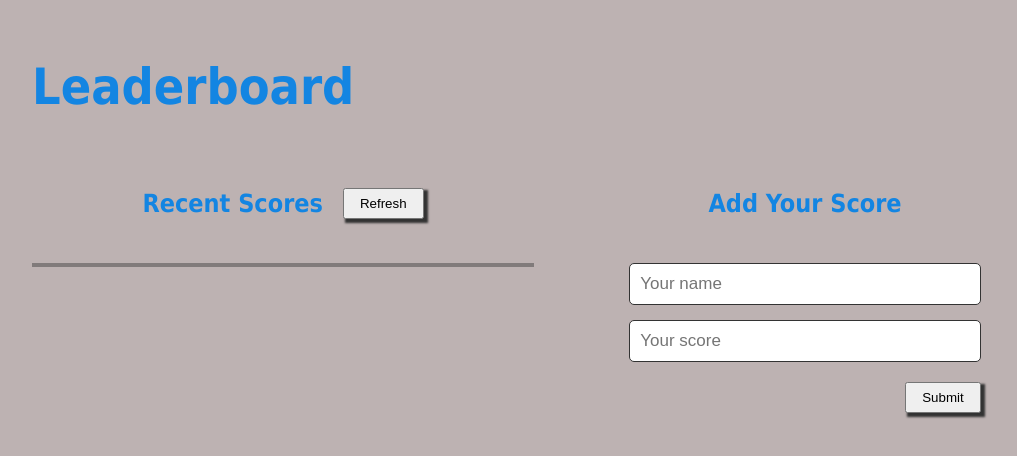
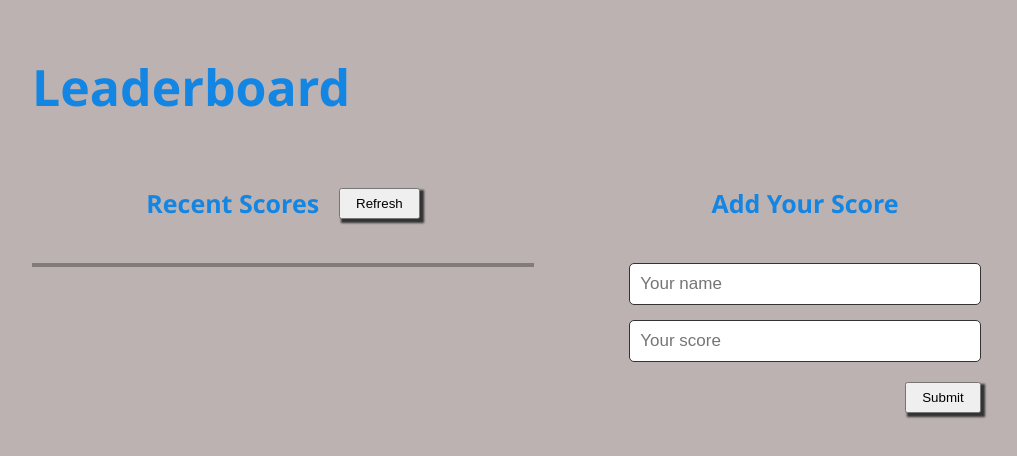
Before and after one commit to Kossi-stack/Leaderboard, a website built with webpack: page src/index.html in a window 1280 px wide. Shown: the whole page, without its empty margins (96-1113 px from the left). Built offline with nearby package versions, Linux system fonts and the light colour scheme; no server answers.

Commit message:
Fix stylelint error

```diff
--- a/src/style.css
+++ b/src/style.css
@@ -5,7 +5,7 @@
 }
 
 body {
-  font-family: 'sans-serif', Tahoma, Geneva, Verdana;
+  font-family: 'Segoe UI', Tahoma, Verdana, sans-serif;
   line-height: 1.5;
   background-color: #bdb2b2;
   color: rgb(19, 133, 226);
```
Also changed, not shown: dist/main.js, src/img/desktop-screenshot.png (deleted), src/img/leaderboard.JPG (added), src/img/mobile-screenshot.png (deleted).
